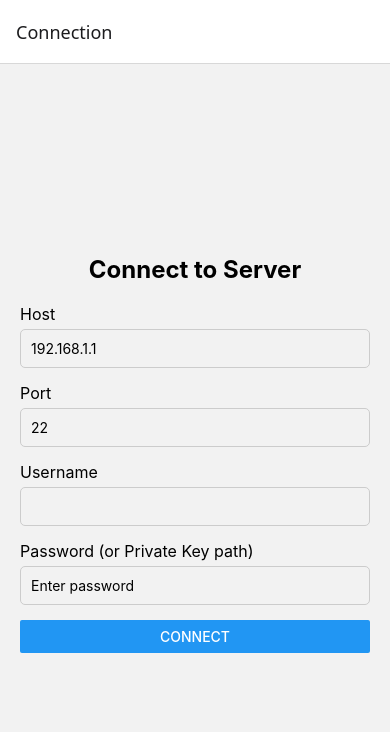
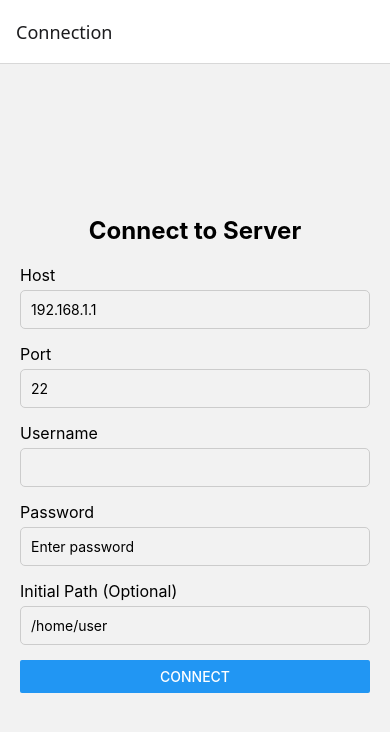
Before and after one commit to rudyrant/fileclaw, a React Native app: screen /Connection in a window 390 px wide. Shown: the top 732 px of the page. Built offline with nearby package versions, Linux system fonts and the light colour scheme.

Commit message:
feat: add initial path setting to connection screen

```diff
--- a/src/screens/ConnectionScreen.tsx
+++ b/src/screens/ConnectionScreen.tsx
@@ -9,6 +9,7 @@ const ConnectionScreen = () => {
   const [port, setPort] = useState('22');
   const [username, setUsername] = useState('');
   const [password, setPassword] = useState('');
+  const [initialPath, setInitialPath] = useState('');
   const [loading, setLoading] = useState(false);
   const navigation = useNavigation();
 
@@ -21,6 +22,7 @@ const ConnectionScreen = () => {
         setPort(config.port);
         setUsername(config.username);
         setPassword(config.password);
+        setInitialPath(config.initialPath || `/home/${config.username}`);
       }
     };
     loadSaved();
@@ -35,9 +37,12 @@ const ConnectionScreen = () => {
     setLoading(true);
     try {
       await sshService.connect(host, parseInt(port, 10), username, password);
-      await AsyncStorage.setItem('connection_config', JSON.stringify({ host, port, username, password }));
+      const config = { host, port, username, password, initialPath };
+      await AsyncStorage.setItem('connection_config', JSON.stringify(config));
+
+      const targetPath = initialPath || `/home/${username}`;
       // @ts-ignore
-      navigation.navigate('FileExplorer', { path: `/home/${username}` });
+      navigation.navigate('FileExplorer', { path: targetPath });
     } catch (error: any) {
       Alert.alert('Connection Failed', error.message);
     } finally {
@@ -58,13 +63,22 @@ const ConnectionScreen = () => {
       <Text style={styles.label}>Username</Text>
       <TextInput style={styles.input} value={username} onChangeText={setUsername} autoCapitalize="none" />
 
-      <Text style={styles.label}>Password (or Private Key path)</Text>
+      <Text style={styles.label}>Password</Text>
       <TextInput
         style={styles.input}
         value={password}
         onChangeText={setPassword}
         secureTextEntry
         placeholder="Enter password"
+      />
+
+      <Text style={styles.label}>Initial Path (Optional)</Text>
+      <TextInput
+        style={styles.input}
+        value={initialPath}
+        onChangeText={setInitialPath}
+        placeholder={`/home/${username || 'user'}`}
+        autoCapitalize="none"
       />
 
       {loading ? (
```
